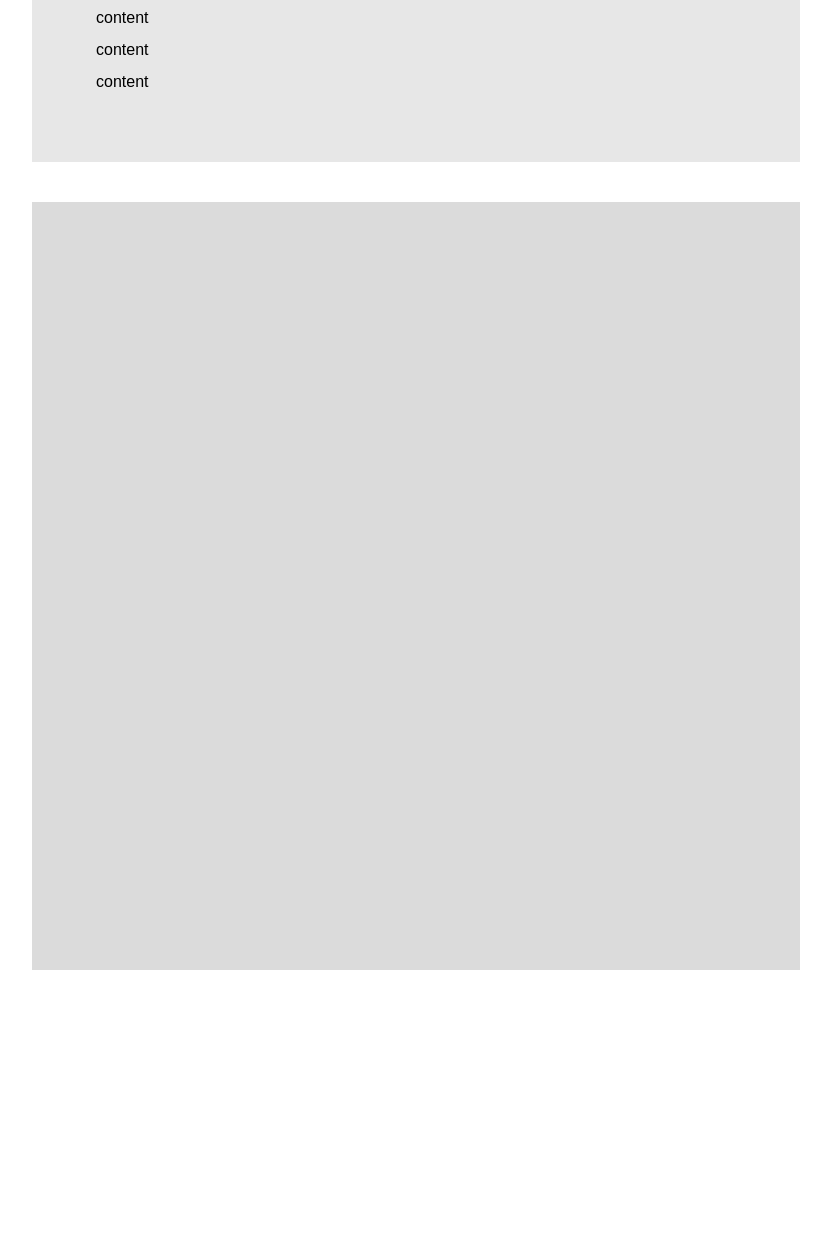
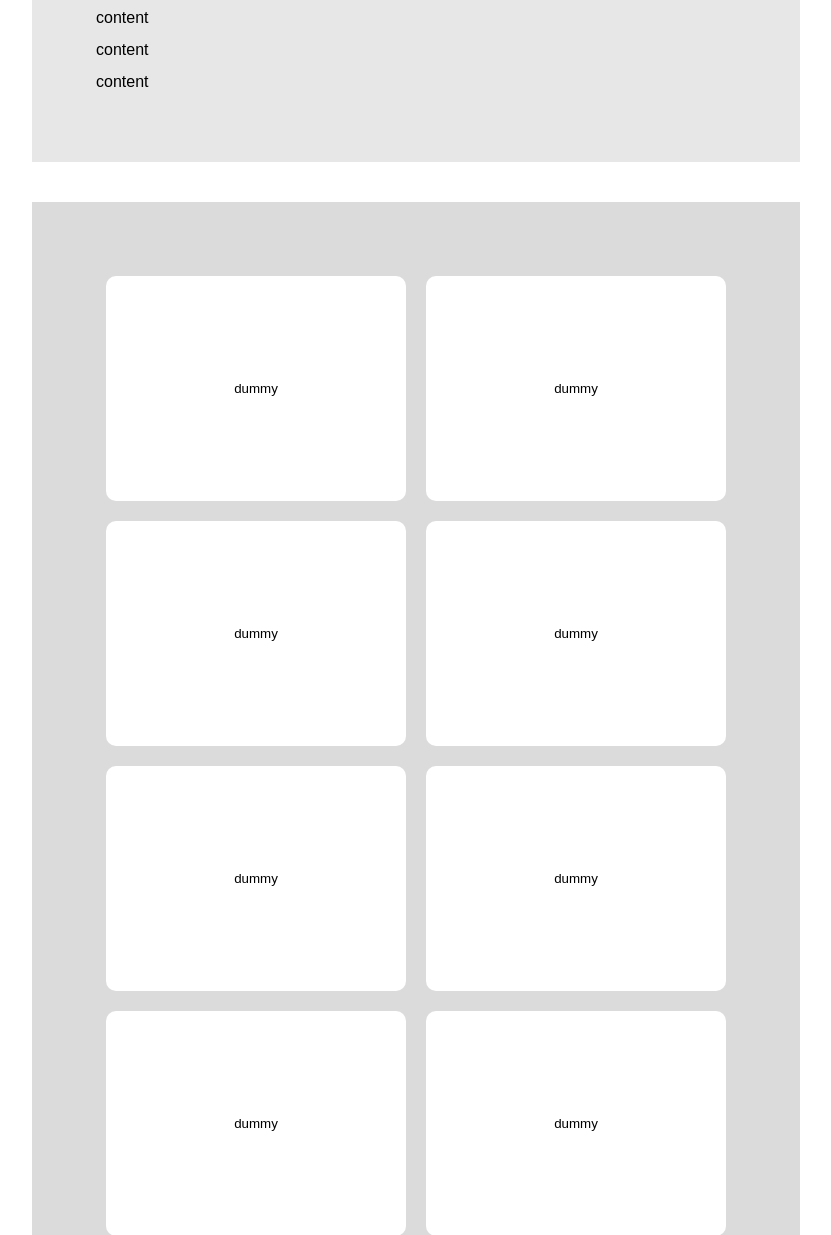
Before and after one commit to The-Infinitys/InfinitySpirit-blog, a Python web app: template InfinitySpirit/template/index.html in a window 1280 px wide. Shown: the part 1640-2875 px from the top of the page, without its empty margins (32-863 px from the left). Before the commit the page ends 2610 px from the top, so only its background shows below. Run offline with Jinja, Linux system fonts and the light colour scheme; the template is opened without the code that fills it, so the values that code supplies are empty.

Commit message:
途中なのです

```diff
--- a/InfinitySpirit/template/index.html
+++ b/InfinitySpirit/template/index.html
@@ -72,7 +72,44 @@
         </InfinitySpiritContent>
       </div>
       <div class="article-index"></div>
-      <div class="articles-recommended"></div>
+      <div class="articles-recommended">
+        <button type="button" title="button">
+          <img src="../../InfinitySpirit/template/image/loading.svg" alt="" />
+          <div>dummy</div>
+        </button>
+        <button type="button" title="button">
+          <img src="../../InfinitySpirit/template/image/loading.svg" alt="" />
+          <div>dummy</div>
+        </button>
+        <button type="button" title="button">
+          <img src="../../InfinitySpirit/template/image/loading.svg" alt="" />
+          <div>dummy</div>
+        </button>
+        <button type="button" title="button">
+          <img src="../../InfinitySpirit/template/image/loading.svg" alt="" />
+          <div>dummy</div>
+        </button>
+        <button type="button" title="button">
+          <img src="../../InfinitySpirit/template/image/loading.svg" alt="" />
+          <div>dummy</div>
+        </button>
+        <button type="button" title="button">
+          <img src="../../InfinitySpirit/template/image/loading.svg" alt="" />
+          <div>dummy</div>
+        </button>
+        <button type="button" title="button">
+          <img src="../../InfinitySpirit/template/image/loading.svg" alt="" />
+          <div>dummy</div>
+        </button>
+        <button type="button" title="button">
+          <img src="../../InfinitySpirit/template/image/loading.svg" alt="" />
+          <div>dummy</div>
+        </button>
+        <button type="button" title="button">
+          <img src="../../InfinitySpirit/template/image/loading.svg" alt="" />
+          <div>dummy</div>
+        </button>
+      </div>
     </div>
   </body>
 </html>
--- a/InfinitySpirit/template/script.js
+++ b/InfinitySpirit/template/script.js
@@ -32,8 +32,17 @@ const makeIndex = () => {
 makeIndex();
 const recommendArticles = () => {
   const article_list = document.querySelector(".articles-recommended");
-  for (let month_count=0;month_count<12;month_count++){
-    // fetch.
+  for (let month_count = 0; month_count < 12; month_count++) {
+    const list_path =
+      "../../" +
+      (1 + month_count).toString().padStart(2, "0") +
+      "/articles.json";
+    fetch(list_path)
+      .then((res) => res.json())
+      .then((data) => {
+        data = data.articles;
+        console.log(data.length);
+      });
   }
 };
 recommendArticles();
--- a/InfinitySpirit/template/style.css
+++ b/InfinitySpirit/template/style.css
@@ -103,14 +103,44 @@ InfinitySpiritDate {
 
 .articles-recommended {
   line-height: 2;
+  display: flex;
+  flex-wrap: wrap;
   font-family: "Noto-Sans", Arial, Helvetica, sans-serif;
   width: 50%;
   margin-left: 5%;
   margin-top: -75vh;
   padding: 5%;
-  height: 80vh;
+  min-height: 80vh;
   background: color-mix(in srgb, var(--infinityspirit-back), #888 30%);
   color: var(--infinityspirit-text);
+}
+
+.articles-recommended>button {
+  border-radius: var(--this-margin);
+  border: none;
+  --this-width: 50%;
+  --this-margin: 10px;
+  width: calc(var(--this-width) - 2 * var(--this-margin));
+  margin: var(--this-margin);
+  aspect-ratio: 4/3;
+  background-color: var(--infinityspirit-back);
+}
+
+.articles-recommended>button>img {
+  position: absolute;
+  width: 100%;
+  height: 80%;
+  top: 0;
+  left: 0;
+}
+
+.article-index>button>div {
+  color: var(--infinityspirit-text);
+  position: absolute;
+  width: 100%;
+  height: 20%;
+  bottom: 0;
+  left: 0;
 }
 
 @media (max-aspect-ratio:1/1) {
```
Also changed, not shown: InfinitySpirit/template/image/loading.svg (added).
